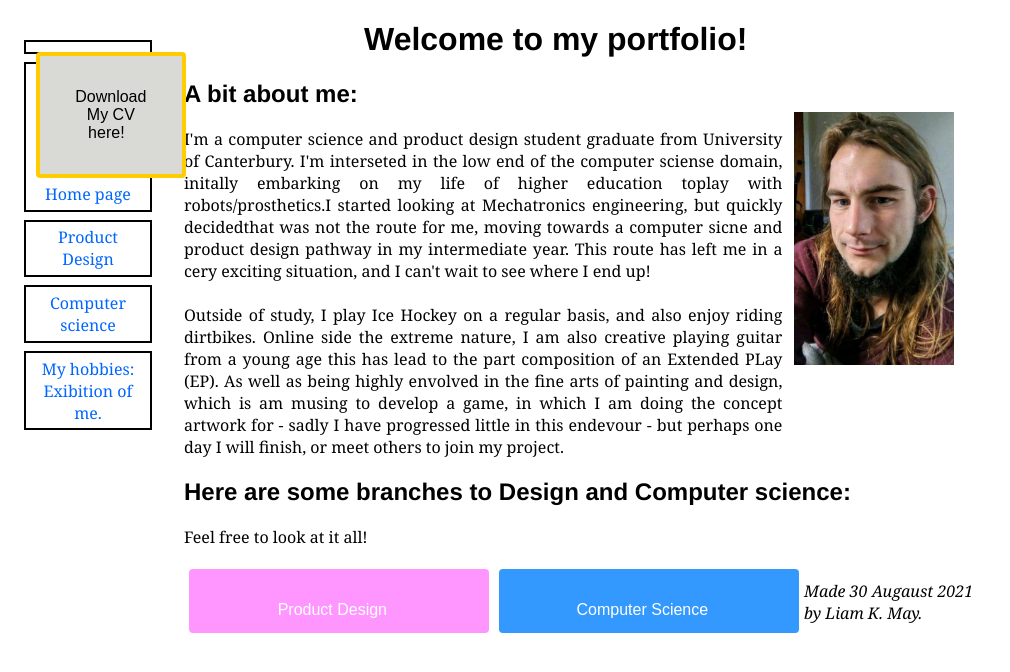
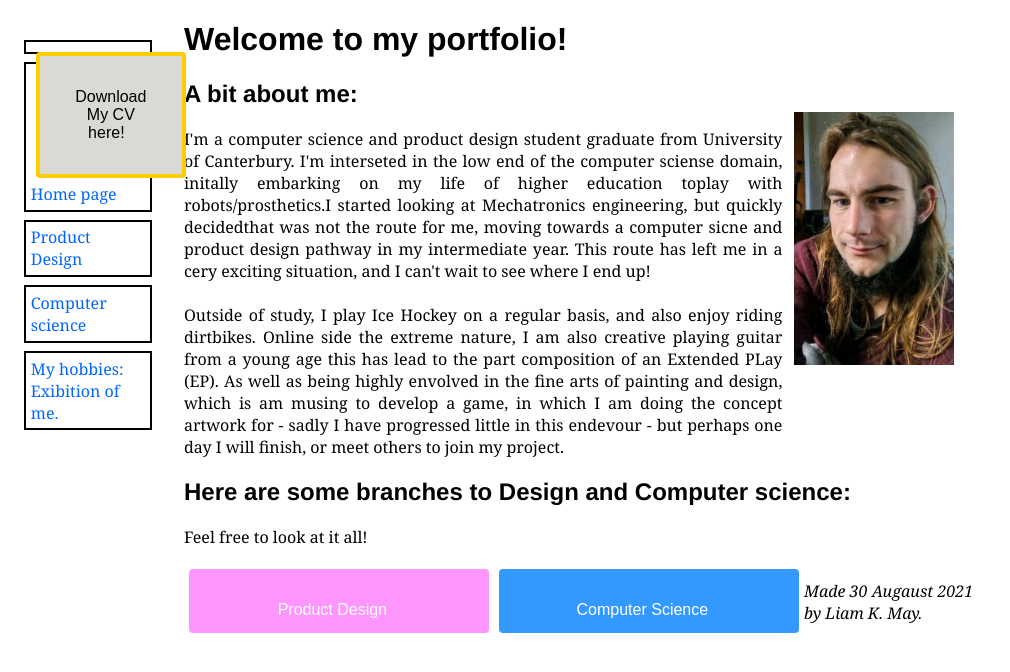
Before and after one commit to TheTriangleTrippa/Portfolio, a Jekyll site: the page built from index.html, in a window 1280 px wide. Shown: the top 672 px of the page, without its empty margins (0-1010 px from the left). Built offline with Jekyll 4.4.1, drawn with Linux system fonts in a browser that asks for light colours.

Commit message:
Update stylesheet.css

```diff
--- a/assets/css/stylesheet.css
+++ b/assets/css/stylesheet.css
@@ -9,15 +9,7 @@ body {
   background-color: none; /* Green */
   border: none;
   color: white;
-  padding: 15px;
-  text-align: center;
-  text-decoration: none;
-  display: inline-block;
-  font-size: 16px;
-  cursor: pointer;
-  float: left;
   width: 150px;
-
 
 }
 
```
